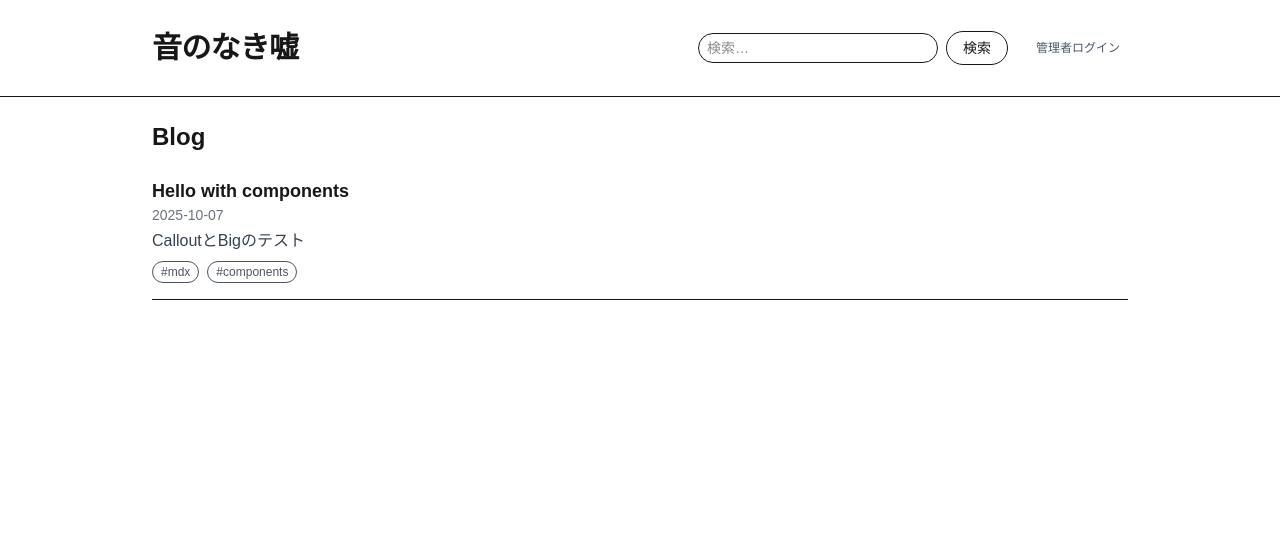
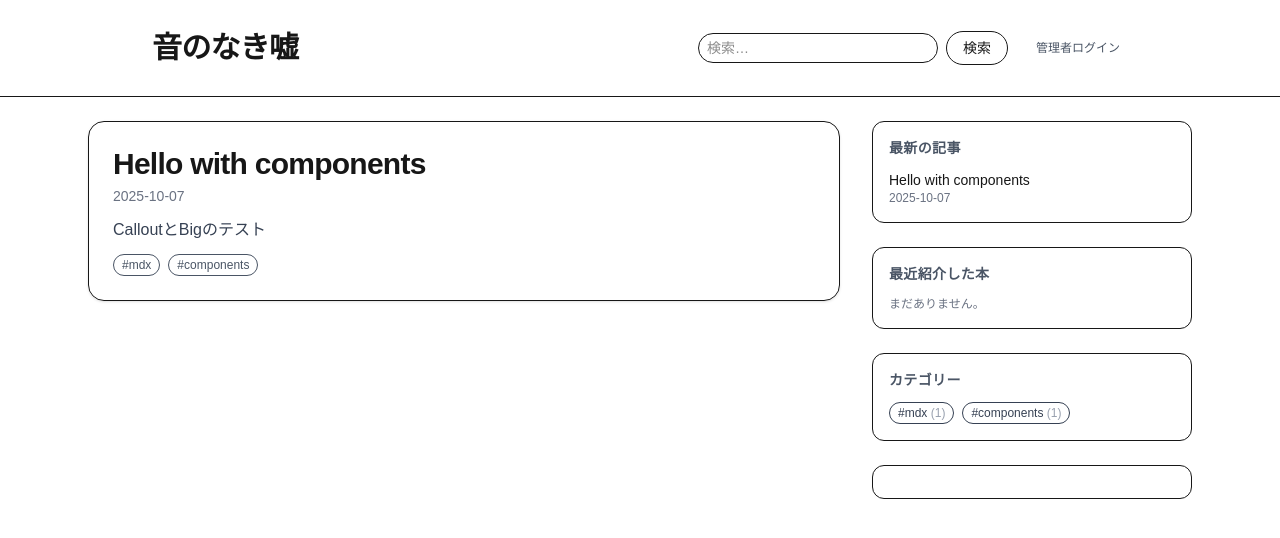
Before and after one commit to nino2024web/my-blog-, a Next.js app: page /blog in a window 1280 px wide. Shown: the top 538 px of the page. Built offline with nearby package versions, Linux system fonts and the light colour scheme.

Commit message:
main_骨組み

```diff
--- a/src/app/blog/page.tsx
+++ b/src/app/blog/page.tsx
@@ -1,20 +1,39 @@
 import { listPosts } from "@/lib/mdx";
+import Ad from "@/components/mdx/Ad";
 
 export const revalidate = 60;
 export const metadata = { title: "Blog" };
 
-function normalize(s: string) {
-  return s.toLowerCase();
-}
+type SP = Promise<Record<string, string | string[] | undefined>>;
+const PAGE_SIZE = 10;
 
-export default async function BlogList({
+const isBook = (p: any) =>
+  p.meta?.type === "book" ||
+  (Array.isArray(p.meta?.tags) && p.meta.tags.includes("book"));
+
+const toCategories = (posts: any[]) => {
+  const m = new Map<string, number>();
+  for (const p of posts)
+    for (const t of Array.isArray(p.meta?.tags) ? p.meta.tags : [])
+      m.set(t, (m.get(t) ?? 0) + 1);
+  return [...m.entries()].sort((a, b) => b[1] - a[1]);
+};
+
+const normalize = (s: string) => s.toLowerCase();
+
+export default async function BlogIndex({
   searchParams,
 }: {
-  searchParams: Promise<Record<string, string | string[] | undefined>>;
+  searchParams: SP;
 }) {
   const sp = await searchParams;
   const q = typeof sp.q === "string" ? sp.q.trim() : "";
-  const posts = await listPosts();
+  const page = Math.max(1, Number(sp.page ?? 1));
+  const posts = (await listPosts()).sort(
+    (a: any, b: any) =>
+      new Date(b.meta?.date ?? 0).getTime() -
+      new Date(a.meta?.date ?? 0).getTime()
+  );
 
   const filtered = q
     ? posts.filter((p) => {
@@ -32,41 +51,174 @@ export default async function BlogList({
       })
     : posts;
 
+  if (!filtered.length) {
     return (
-    <main className="mx-auto max-w-5xl px-4 sm:px-6 py-6">
+      <main className="mx-auto max-w-6xl px-4 sm:px-6 py-6">
         <h1 className="text-2xl font-bold mb-6">Blog</h1>
+        {q ? (
+          <p className="text-gray-500">
+            “{q}” に一致する記事はありません。
+            <a className="underline" href="/blog">
+              クリア
+            </a>
+          </p>
+        ) : (
+          <p className="text-gray-500">まだ記事がありません。</p>
+        )}
+      </main>
+    );
+  }
 
-      {q && (
-        <p className="mb-4 text-sm text-gray-600">
-          検索: <span className="font-medium">“{q}”</span>（{filtered.length}件）
-          <a href="/blog" className="ml-2 underline">クリア</a>
+  const [featured, ...rest] = filtered;
+  const total = rest.length;
+  const totalPages = Math.max(1, Math.ceil(total / PAGE_SIZE));
+  const start = (page - 1) * PAGE_SIZE;
+  const pageItems = rest.slice(start, start + PAGE_SIZE);
+
+  const latest5 = filtered.slice(0, 5);
+  const book5 = filtered.filter(isBook).slice(0, 5);
+  const categories = toCategories(filtered);
+
+  return (
+    <main className="mx-auto max-w-6xl px-4 sm:px-6 py-6">
+      <div className="grid gap-8 lg:grid-cols-[1fr_320px]">
+        <section className="space-y-8">
+          <article className="rounded-2xl border p-6 shadow-sm bg-white/70 dark:bg-black/30">
+            <a href={`/blog/${featured.slug}`} className="block group">
+              <h2 className="text-2xl sm:text-3xl font-extrabold tracking-tight group-hover:underline">
+                {featured.meta.title ?? featured.slug}
+              </h2>
+              <p className="mt-1 text-sm text-gray-500">{featured.meta.date}</p>
+              {featured.meta.description && (
+                <p className="mt-3 text-gray-700 dark:text-gray-300">
+                  {featured.meta.description}
                 </p>
               )}
-
-      {filtered.length === 0 ? (
-        <p className="text-gray-500">該当する記事がありません。</p>
-      ) : (
-        <ul className="grid gap-4">
-          {filtered.map((p) => (
-            <li key={p.slug} className="border-b pb-4">
-              <a href={`/blog/${p.slug}`} className="text-lg font-semibold hover:underline">
-                {p.meta.title ?? p.slug}
-              </a>
-              <div className="text-sm text-gray-500">{p.meta.date}</div>
-              {p.meta.description && <p className="mt-1 text-gray-700">{p.meta.description}</p>}
-              {Array.isArray(p.meta.tags) && p.meta.tags.length > 0 && (
-                <div className="mt-2 flex flex-wrap gap-2">
-                  {p.meta.tags.map((t: string) => (
-                    <span key={t} className="rounded-full border px-2 py-0.5 text-xs text-gray-600">
+              {Array.isArray(featured.meta.tags) && (
+                <div className="mt-3 flex flex-wrap gap-2">
+                  {featured.meta.tags.map((t: string) => (
+                    <span
+                      key={t}
+                      className="rounded-full border px-2 py-0.5 text-xs text-gray-600"
+                    >
                       #{t}
                     </span>
                   ))}
                 </div>
               )}
+            </a>
+          </article>
+
+          <ul className="grid gap-6">
+            {pageItems.map((p) => (
+              <li key={p.slug} className="border-b pb-4">
+                <a
+                  href={`/blog/${p.slug}`}
+                  className="text-lg font-semibold hover:underline"
+                >
+                  {p.meta.title ?? p.slug}
+                </a>
+                <div className="text-sm text-gray-500">{p.meta.date}</div>
+                {p.meta.description && (
+                  <p className="mt-1 text-gray-700 dark:text-gray-300">
+                    {p.meta.description}
+                  </p>
+                )}
+              </li>
+            ))}
+          </ul>
+
+          {totalPages > 1 && (
+            <nav
+              className="mt-4 flex items-center justify-center gap-2"
+              aria-label="ページネーション"
+            >
+              <a
+                href={`/blog?page=${Math.max(1, page - 1)}${
+                  q ? `&q=${encodeURIComponent(q)}` : ""
+                }`}
+                className="rounded border px-3 py-1 text-sm aria-disabled:pointer-events-none aria-disabled:opacity-50"
+                aria-disabled={page === 1}
+              >
+                前へ
+              </a>
+              <span className="text-sm text-gray-600">
+                {page} / {totalPages}
+              </span>
+              <a
+                href={`/blog?page=${Math.min(totalPages, page + 1)}${
+                  q ? `&q=${encodeURIComponent(q)}` : ""
+                }`}
+                className="rounded border px-3 py-1 text-sm aria-disabled:pointer-events-none aria-disabled:opacity-50"
+                aria-disabled={page === totalPages}
+              >
+                次へ
+              </a>
+              <a href="/blog?page=1" className="ml-3 text-sm underline">
+                全ページ一覧
+              </a>
+            </nav>
+          )}
+        </section>
+
+        <aside className="space-y-6">
+          <section className="rounded-xl border p-4">
+            <h3 className="mb-3 text-sm font-semibold tracking-wide text-gray-600">
+              最新の記事
+            </h3>
+            <ul className="space-y-2">
+              {latest5.map((p) => (
+                <li key={p.slug} className="text-sm">
+                  <a href={`/blog/${p.slug}`} className="hover:underline">
+                    {p.meta.title ?? p.slug}
+                  </a>
+                  <div className="text-xs text-gray-500">{p.meta.date}</div>
+                </li>
+              ))}
+            </ul>
+          </section>
+
+          <section className="rounded-xl border p-4">
+            <h3 className="mb-3 text-sm font-semibold tracking-wide text-gray-600">
+              最近紹介した本
+            </h3>
+            {book5.length === 0 ? (
+              <p className="text-xs text-gray-500">まだありません。</p>
+            ) : (
+              <ul className="space-y-2">
+                {book5.map((p) => (
+                  <li key={p.slug} className="text-sm">
+                    <a href={`/blog/${p.slug}`} className="hover:underline">
+                      {p.meta.title ?? p.slug}
+                    </a>
                   </li>
                 ))}
               </ul>
             )}
+          </section>
+
+          <section className="rounded-xl border p-4">
+            <h3 className="mb-3 text-sm font-semibold tracking-wide text-gray-600">
+              カテゴリー
+            </h3>
+            <div className="flex flex-wrap gap-2">
+              {toCategories(filtered)
+                .slice(0, 50)
+                .map(([tag, count]) => (
+                  <a
+                    key={tag}
+                    href={`/blog?q=${encodeURIComponent(tag)}`}
+                    className="rounded-full border px-2 py-0.5 text-xs text-gray-700 hover:bg-gray-50"
+                  >
+                    #{tag} <span className="text-gray-400">({count})</span>
+                  </a>
+                ))}
+            </div>
+          </section>
+
+          <section className="rounded-xl border p-4"></section>
+        </aside>
+      </div>
     </main>
   );
 }
```
Lines whose indentation alone changed are shown as unchanged.
